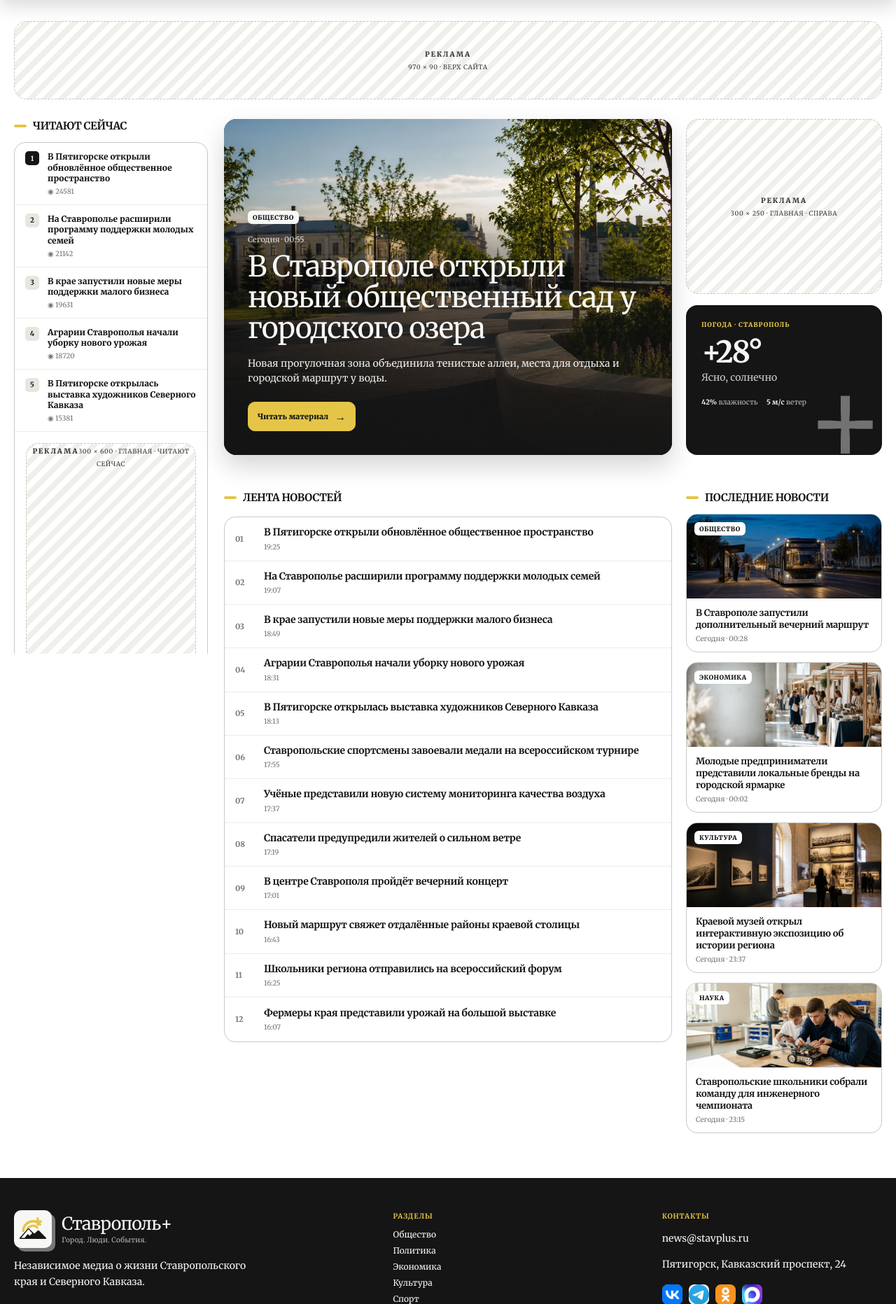
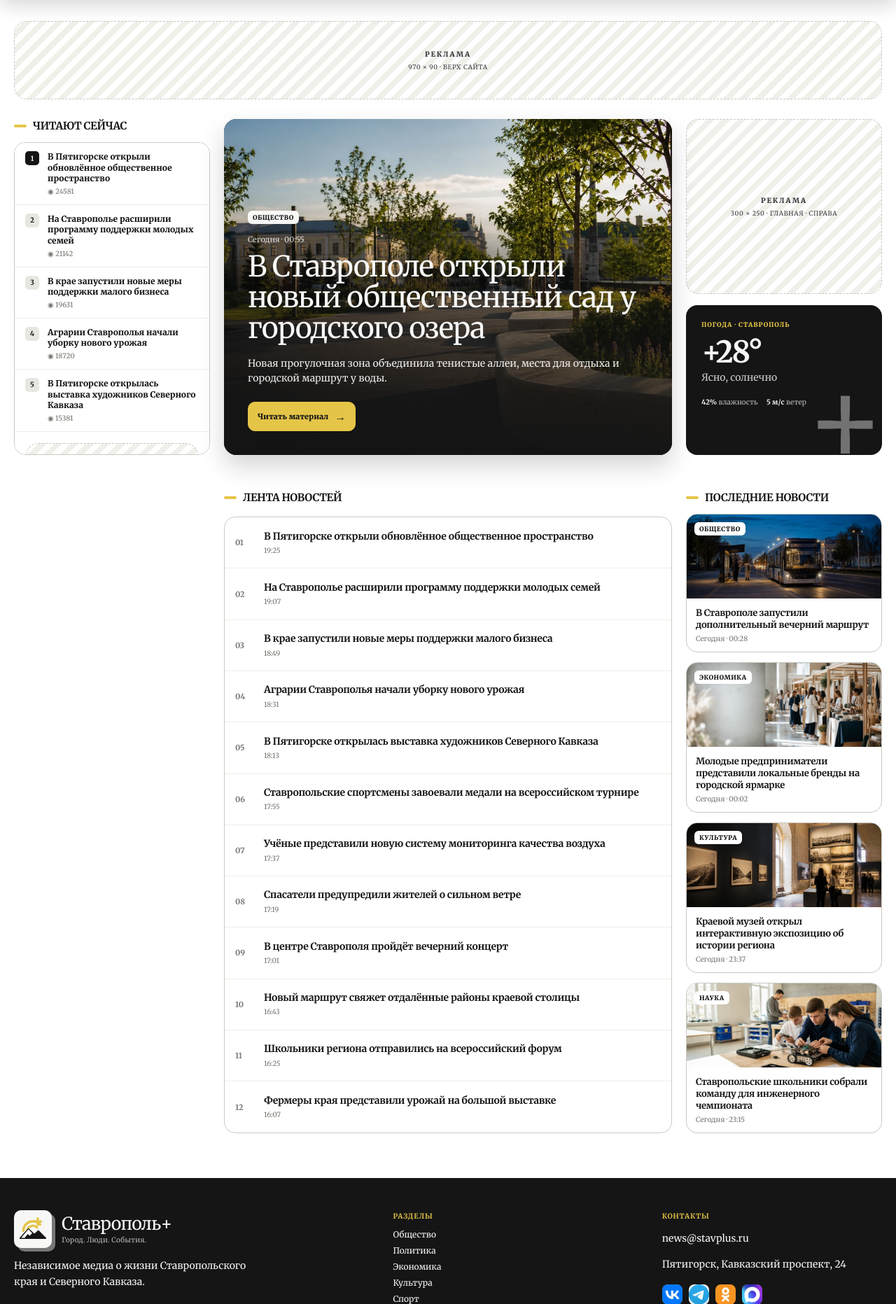
Before and after one commit to temacteklyannayapuwka/Production, a Django app: page / in a window 1280 px wide. Shown: the part 88-1951 px from the top of the page at 70% size. Run offline with Django 5.2, Linux system fonts and the light colour scheme; data comes from the database, SQL or seed files in the repository; data that the repository does not hold is empty; parts of the project's set-up code (start-up, migrations or seed data) failed here and were passed over; some libraries are stand-ins or nearby versions.

Commit message:
style: align homepage editorial columns

```diff
--- a/news/tests.py
+++ b/news/tests.py
@@ -21,7 +21,7 @@
     def test_public_page_uses_the_current_menu_script(self):
         response = get_template('base.html').render({})
 
-        self.assertIn('/static/news-site.css?v=28', response)
+        self.assertIn('/static/news-site.css?v=29', response)
         self.assertIn('family=Merriweather', response)
         self.assertIn('content="#151515"', response)
         self.assertNotIn('family=Playfair+Display', response)
@@ -79,7 +79,8 @@
         self.assertNotIn('Вечерний дайджест', source)
         self.assertNotIn('ad--wide', source)
         self.assertNotIn('advertisements.home_bottom', source)
-        self.assertIn('advertisements.home_popular', source)
+        self.assertNotIn('advertisements.home_popular', source)
+        self.assertEqual(source.count('advertisements.home_sidebar'), 2)
         self.assertIn('hero__lead', source)
         self.assertIn('popular--sticky', source)
         self.assertIn('latest--feed', source)
--- a/static/news-site.css
+++ b/static/news-site.css
@@ -156,12 +156,15 @@
 .home-layout { display: grid; grid-template-columns: 280px minmax(0, 1fr); align-items: start; gap: 20px; }
 .home-main { min-width: 0; }
 .home-main .hero { min-height: 480px; }
-.home-main__feed { display: grid; grid-template-columns: minmax(0, 1fr) 280px; align-items: start; gap: 20px; margin-top: clamp(38px, 4vw, 52px); }
-.popular--sticky { position: sticky; top: 18px; align-self: start; max-height: calc(100vh - 36px); overflow-y: auto; padding-right: 3px; scrollbar-color: var(--concrete) transparent; scrollbar-width: thin; }
-.popular--sticky::-webkit-scrollbar { width: 5px; }
-.popular--sticky::-webkit-scrollbar-thumb { border-radius: 8px; background: var(--concrete); }
+.home-main__feed { display: grid; grid-template-columns: minmax(0, 1fr) 280px; align-items: stretch; gap: 20px; margin-top: clamp(38px, 4vw, 52px); }
+.home-main__feed > div { display: flex; min-width: 0; flex-direction: column; }
+.home-main__feed .headline-list { flex: 1; }
+.popular--sticky { position: sticky; top: 18px; display: flex; height: 480px; max-height: calc(100vh - 36px); flex-direction: column; align-self: start; }
+.popular--sticky .popular__surface { min-height: 0; flex: 1; overflow-y: auto; scrollbar-color: var(--concrete) transparent; scrollbar-width: thin; }
+.popular--sticky .popular__surface::-webkit-scrollbar { width: 5px; }
+.popular--sticky .popular__surface::-webkit-scrollbar-thumb { border-radius: 8px; background: var(--concrete); }
 .popular--sticky .section-title, .latest--feed .section-title { margin-bottom: 14px; }
-.popular--sticky .ad--tower { display: block; height: 600px; margin: 16px; }
+.popular--sticky .ad--popular-copy { width: calc(100% - 32px); margin: 16px; }
 .tag {
   display: inline-flex; max-width: 100%; overflow: hidden; border-radius: 6px; padding: 4px 7px; background: var(--carbon);
   color: var(--white); font-size: 9px; font-style: normal; font-weight: 850; letter-spacing: .055em;
@@ -372,7 +375,8 @@
   .header-nav { display: none; }
   .search--header { width: 184px; }
   .home-layout { display: block; }
-  .popular--sticky { position: static; max-height: none; margin-bottom: 30px; overflow: visible; }
+  .popular--sticky { position: static; height: auto; max-height: none; margin-bottom: 30px; }
+  .popular--sticky .popular__surface { overflow: visible; }
   .home-main__feed { grid-template-columns: 1fr; margin-top: 30px; }
   .home-main__feed .latest { margin-top: 30px; }
   .latest--feed .cards { grid-template-columns: repeat(2, minmax(0, 1fr)); }
--- a/templates/base.html
+++ b/templates/base.html
@@ -10,7 +10,7 @@
     <link rel="preconnect" href="https://fonts.googleapis.com">
     <link rel="preconnect" href="https://fonts.gstatic.com" crossorigin>
     <link href="https://fonts.googleapis.com/css2?family=Merriweather:wght@300;400;500;600;700;800;900&amp;display=swap" rel="stylesheet">
-    <link rel="stylesheet" href="{% static 'news-site.css' %}?v=28">
+    <link rel="stylesheet" href="{% static 'news-site.css' %}?v=29">
   </head>
   <body>
     <header class="masthead">
--- a/templates/index.html
+++ b/templates/index.html
@@ -4,7 +4,7 @@
 <main class="site-shell page">
   {% include 'components/ad_slot.html' with ad=advertisements.top css_class='ad--leader' slot_size='970 × 90' slot_label='верх сайта' %}
   <section class="home-layout">
-    <aside class="popular popular--sticky" aria-label="Читают сейчас"><div class="section-title"><h2>Читают сейчас</h2></div><div class="popular__surface"><ol>{% for news in popular_news %}<li><b>{{ forloop.counter }}</b><span><a href="{% url 'news_detail' news.slug %}">{{ news.title }}</a><small>◉ {{ news.views|default:0 }}</small></span></li>{% empty %}<li class="empty-state">Здесь появятся популярные материалы.</li>{% endfor %}</ol>{% include 'components/ad_slot.html' with ad=advertisements.home_popular css_class='ad--tower' slot_size='300 × 600' slot_label='главная · читают сейчас' %}</div></aside>
+    <aside class="popular popular--sticky" aria-label="Читают сейчас"><div class="section-title"><h2>Читают сейчас</h2></div><div class="popular__surface"><ol>{% for news in popular_news %}<li><b>{{ forloop.counter }}</b><span><a href="{% url 'news_detail' news.slug %}">{{ news.title }}</a><small>◉ {{ news.views|default:0 }}</small></span></li>{% empty %}<li class="empty-state">Здесь появятся популярные материалы.</li>{% endfor %}</ol>{% include 'components/ad_slot.html' with ad=advertisements.home_sidebar css_class='ad--square ad--popular-copy' slot_size='300 × 250' slot_label='главная · справа' %}</div></aside>
 
     <div class="home-main">
       <section class="front-grid">
```
